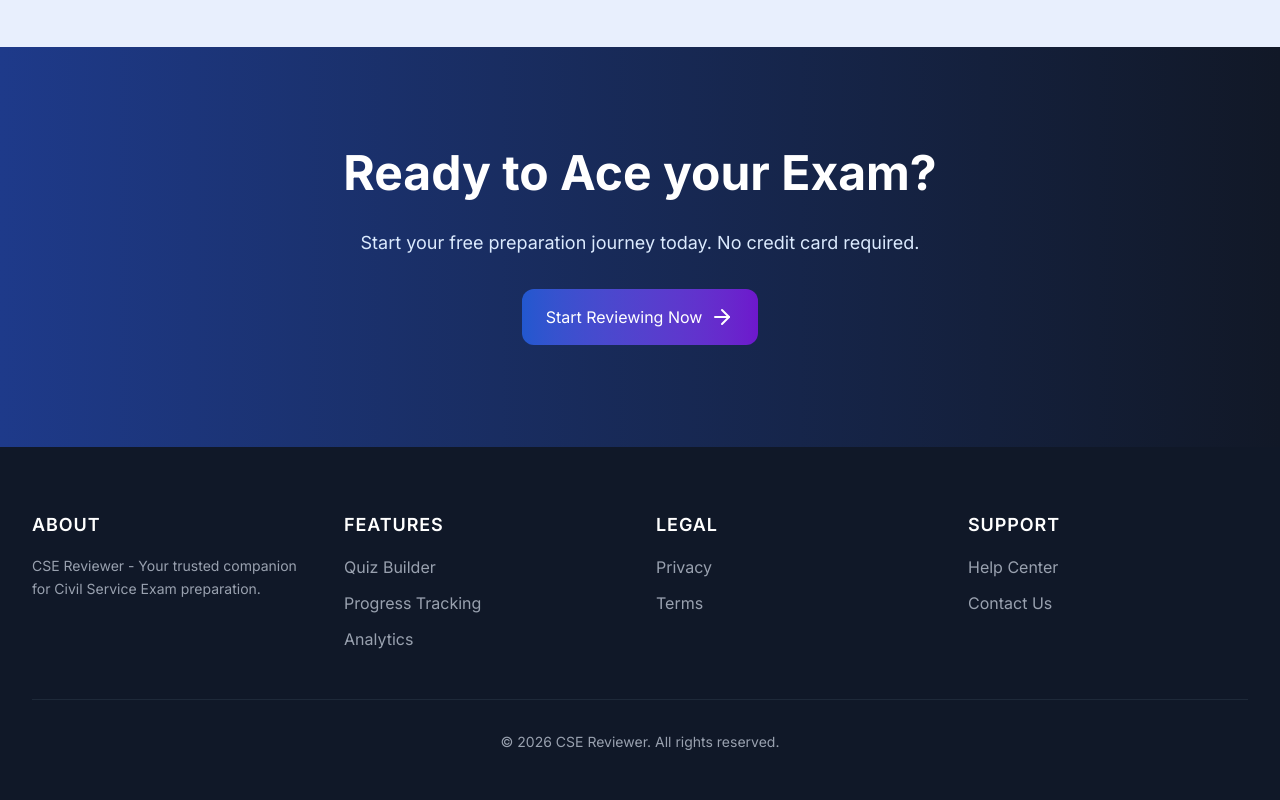
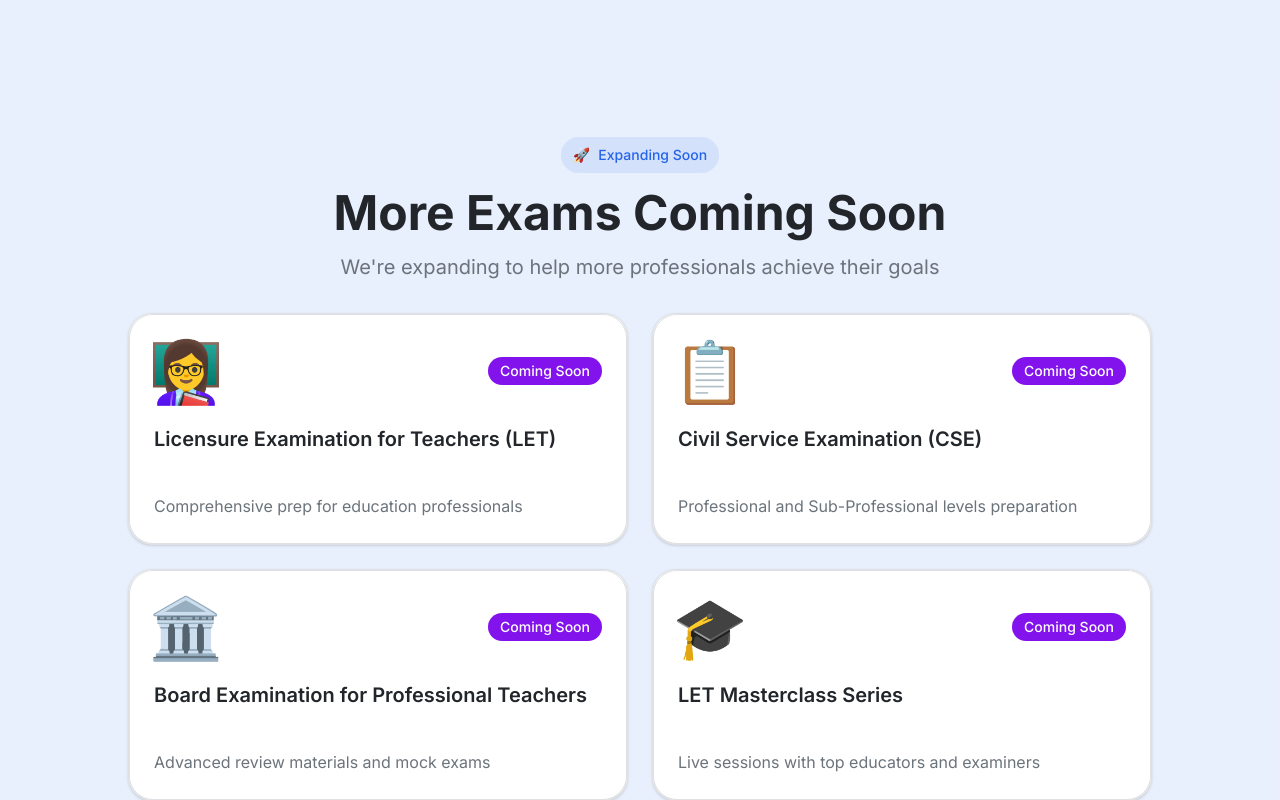
Before and after one commit to johnreyluntayao/revview, a Next.js app: page / in a window 1280 px wide. Shown: the part 4240-5040 px from the top of the page. Built offline with nearby package versions, Linux system fonts and the light colour scheme; no server answers.

Commit message:
Coming Soon

```diff
--- a/components/Homepage.tsx
+++ b/components/Homepage.tsx
@@ -1,5 +1,6 @@
 import { HeroSection, HowItWorks, ComprehensiveCoverage, WhyChoose, Contact } from "@/lib/client-imports";
 import BoostPreparation from "./ui/BoostPreparation";
+import ComingSoon from "./ui/ComingSoon";
 
 const Homepage = () => {
   return (
@@ -9,6 +10,7 @@ const Homepage = () => {
       <ComprehensiveCoverage />
       <HowItWorks />
       <BoostPreparation />
+      <ComingSoon />
       <Contact />
     </div>
   )
--- a/components/atoms/Card.tsx
+++ b/components/atoms/Card.tsx
@@ -261,9 +261,9 @@ const Card: React.FC<CardProps> = ({
 
             {/* Price */}
             {price && (
-                <p className="text-md md:text-lg lg:text-xl font-bold text-foreground tracking-tight">
-                  {price}
-                </p>
+              <p className="text-md md:text-lg lg:text-xl font-bold text-foreground tracking-tight">
+                {price}
+              </p>
             )}
 
             {/* Learn More Button */}
@@ -280,6 +280,42 @@ const Card: React.FC<CardProps> = ({
       );
       break;
 
+    case "soon":
+      content = (
+        <div className="flex flex-col h-full bg-white rounded-3xl overflow-hidden border border-border shadow-sm hover:shadow-md transition-all duration-200 p-4 md:p-5 lg:p-6 gap-4 md:gap-5 lg:gap-6">
+          {/* Top Section: Icon + Coming Soon Badge */}
+          <div className="flex items-center justify-between">
+            {/* Icon Container */}
+            {icon && (
+              <div className="w-14 h-14 md:w-16 md:h-16 flex items-center justify-center rounded-2xl text-4xl md:text-5xl lg:text-6xl">
+                {icon}
+              </div>
+            )}
+
+            {/* Coming Soon Badge */}
+            {badge && (
+              <Chip text={badge} variant="soon"/>
+            )}
+          </div>
+          <div className="flex flex-col gap-2 md:gap-3 lg:gap-4">
+            {/* Title */}
+            {value && (
+              <h3 className="text-md md:text-lg lg:text-xl font-semibold text-foreground leading-tight line-clamp-2 md:min-h-[2.5em]">
+                {value}
+              </h3>
+            )}
+
+            {/* Description */}
+            {subValue && (
+              <p className="text-muted-foreground text-sm md:text-md lg:text-base leading-relaxed">
+                {subValue}
+              </p>
+            )}
+          </div>
+        </div>
+      );
+      break;
+
     default:
       content = <div className="p-6 text-center">Invalid variant</div>;
   }
--- a/components/atoms/Carousel.tsx
+++ b/components/atoms/Carousel.tsx
@@ -21,22 +21,26 @@ const Carousel: React.FC<CarouselProps> = ({
   const [currentIndex, setCurrentIndex] = useState(0);
   const totalSlides = children.length;
 
-  // Responsive items per view: 3 on lg, 2 on md, 1 on mobile
-  const getItemsPerView = () => {
-    if (typeof window === "undefined") return 1;
-    if (window.innerWidth >= 1024) return 3;
-    if (window.innerWidth >= 768) return 2;
-    return 1;
-  };
+  // Start with 1 item on server + initial client render (safe default)
+  const [itemsPerView, setItemsPerView] = useState(1);
 
-  const [itemsPerView, setItemsPerView] = useState(getItemsPerView());
+  // Update items per view only after component is mounted on client
+  useEffect(() => {
+    const getItemsPerView = () => {
+      if (window.innerWidth >= 1024) return 3;   // lg
+      if (window.innerWidth >= 768) return 2;    // md
+      return 1;                                  // mobile
+    };
 
-  useEffect(() => {
     const handleResize = () => {
       const newItems = getItemsPerView();
       setItemsPerView(newItems);
+      // Safely adjust current index if needed
       setCurrentIndex((prev) => Math.min(prev, Math.max(0, totalSlides - newItems)));
     };
+
+    // Set initial value on mount
+    handleResize();
 
     window.addEventListener("resize", handleResize);
     return () => window.removeEventListener("resize", handleResize);
@@ -65,11 +69,11 @@ const Carousel: React.FC<CarouselProps> = ({
 
   const slideWidthPercentage = (100 / itemsPerView);
 
-  // Fade intensity
+  // Fade intensity (subtle)
   const fadeClass = {
     light: "from-white/10 to-transparent",
     medium: "from-white/30 to-transparent",
-    strong: "from-white/60 to-transparent",
+    strong: "from-white/40 to-transparent",
   }[fadeIntensity];
 
   return (
--- a/components/atoms/Chip.tsx
+++ b/components/atoms/Chip.tsx
@@ -68,6 +68,12 @@ const variantStyles = {
     text: "text-primary",
   },
 
+  soon: {
+    background: "bg-secondary",
+    text: "text-white",
+  },
+
+
 };
 
 const Chip: React.FC<ChipProps> = ({
--- /dev/null
+++ b/components/ui/ComingSoon.tsx
@@ -0,0 +1,62 @@
+import { Card, Chip } from "@/lib/client-imports";
+import React from "react";
+
+const futureCards = [
+  {
+    icon: <span>👩‍🏫</span>,
+    value: "Licensure Examination for Teachers (LET)",
+    subValue: "Comprehensive prep for education professionals",
+  },
+  {
+    icon: <span>📋</span>,
+    value: "Civil Service Examination (CSE)",
+    subValue: "Professional and Sub-Professional levels preparation",
+  },
+  {
+    icon: <span>🏛️</span>,
+    value: "Board Examination for Professional Teachers",
+    subValue: "Advanced review materials and mock exams",
+  },
+  {
+    icon: <span>🎓</span>,
+    value: "LET Masterclass Series",
+    subValue: "Live sessions with top educators and examiners",
+  },
+];
+
+const ComingSoon = () => {
+  return (
+    <section>
+      <div className="bg-primary/10 w-full flex flex-col items-center justify-center text-pretty gap-4 md:gap-6 lg:gap-8 py-7.5 md:py-15 lg:py-22.5 px-4 md:px-6 lg:px-32">
+        <div className="flex flex-col items-center gap-2 md:gap-3 lg:gap-4">
+          <Chip
+            text="Expanding Soon"
+            className="py-2"
+            variant="product"
+            leftIcon={<span>🚀</span>}
+          />
+          <h1 className="text-2xl md:text-[32px] lg:text-5xl font-bold text-foreground">
+            More Exams Coming Soon
+          </h1>
+          <p className="text-xs md:text-base lg:text-xl text-muted-foreground text-center">
+            We're expanding to help more professionals achieve their goals
+          </p>
+        </div>
+        <div className="grid grid-cols-1 md:grid-cols-2 gap-2 md:gap-4 lg:gap-6 w-full">
+          {futureCards.map((card, index) => (
+              <Card
+                key={index}
+                variant="soon"                    // ← Use "future" variant
+                icon={card.icon}
+                badge="Coming Soon"
+                value={card.value}
+                subValue={card.subValue}
+              />
+            ))}
+        </div>
+      </div>
+    </section>
+  );
+};
+
+export default ComingSoon;
--- a/lib/types.ts
+++ b/lib/types.ts
@@ -161,7 +161,8 @@ export interface ChipProps {
     | "easy"
     | "medium"
     | "hard"
-    | "product";
+    | "product"
+    | "soon";
 }
 
 export interface CardProps {
@@ -173,7 +174,8 @@ export interface CardProps {
     | "data"
     | "report"
     | "step"
-    | "affiliate";
+    | "affiliate"
+    | "soon";
   title?: string;
   value: string | number;
   subValue?: string;
```
